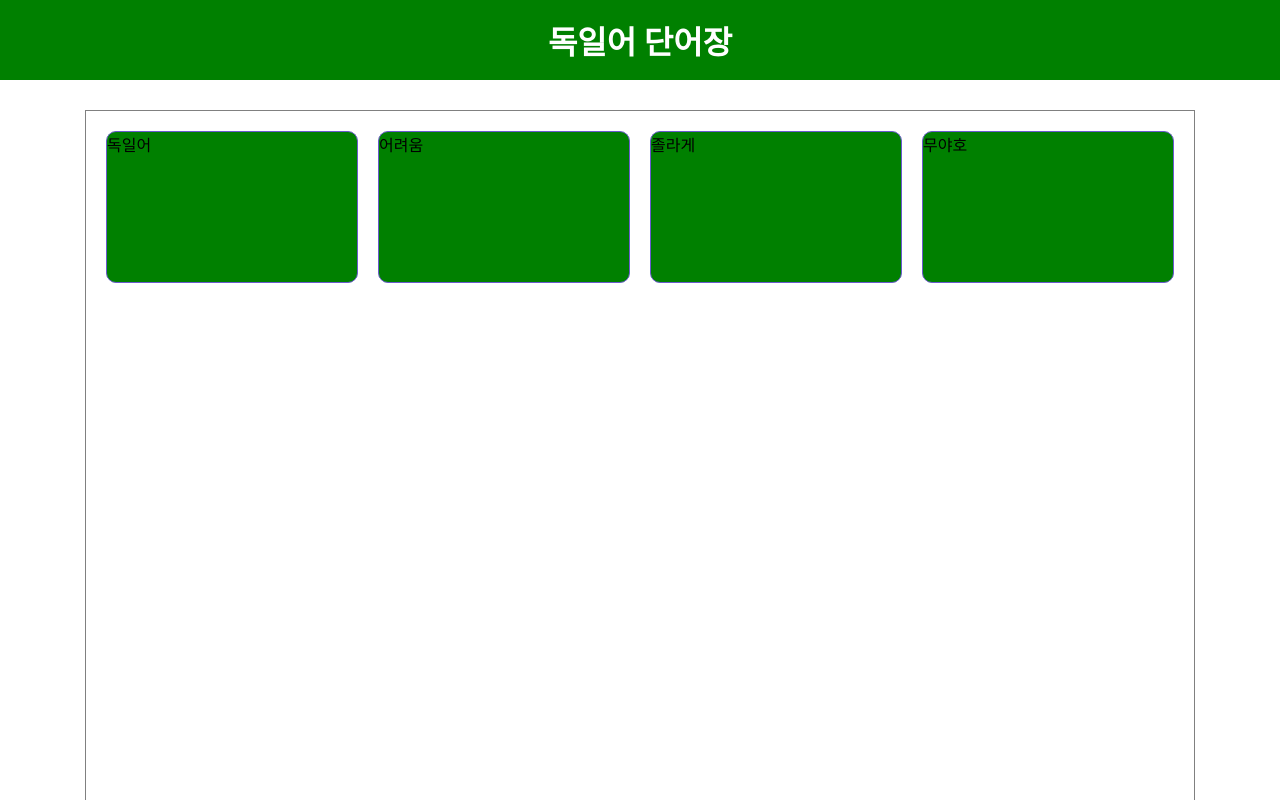
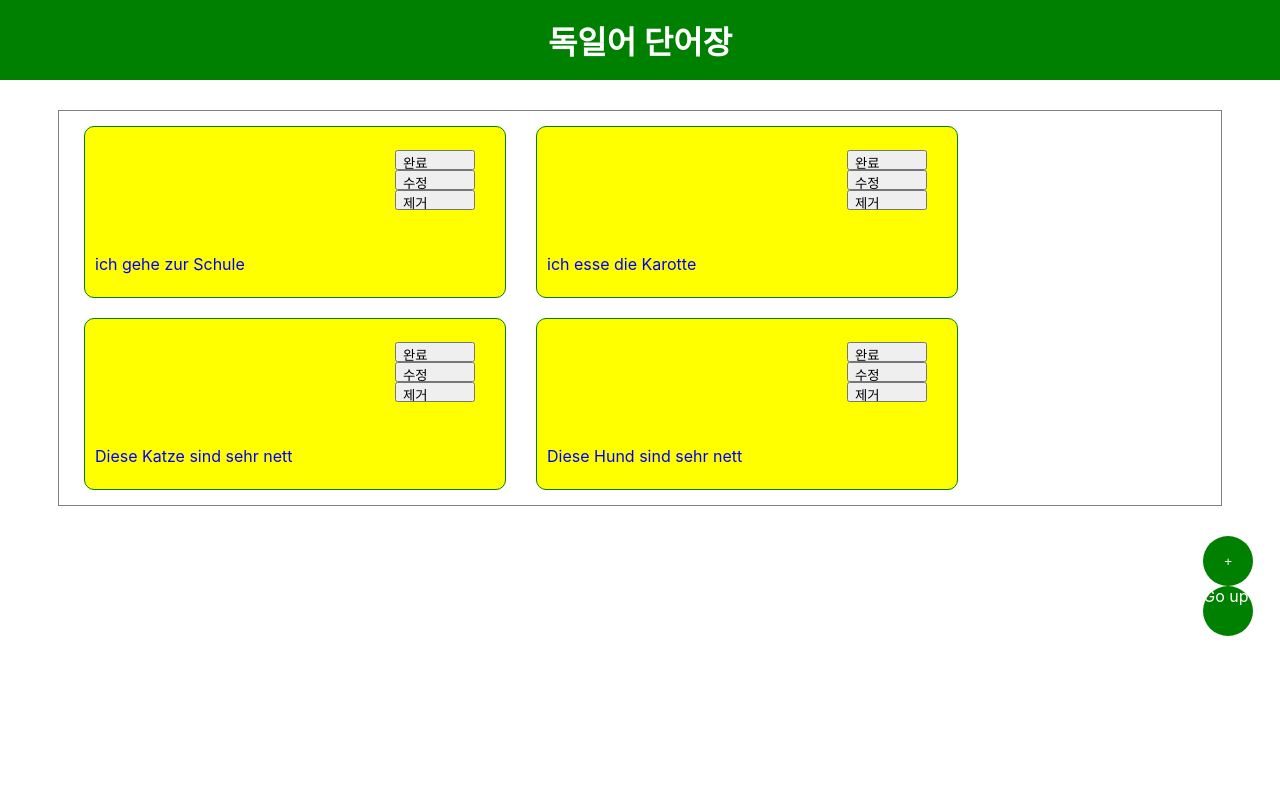
Before and after one commit to carrot31/4-11, a React (Create React App) app: page / in a window 1280 px wide. Shown: the top 800 px of the page. Built offline with nearby package versions, Linux system fonts and the light colour scheme.

Commit message:
제거까지 구현

```diff
--- a/src/Add.js
+++ b/src/Add.js
@@ -1,22 +1,32 @@
 import React from 'react';
 import styled from 'styled-components';
 import { useHistory } from 'react-router-dom';
+import { useDispatch,useSelector } from 'react-redux';
+import { createWord } from './redux/modules/word';
 
 const Add = () =>{
     const history = useHistory();
-    const text = React.useRef([]);
+    const dispatch = useDispatch();
+
+    const word_text = React.useRef(null);
+    const word_explain = React.useRef(null);
+    const word_example = React.useRef(null);
+
+    const word_list = useSelector((state) => state.word.list)
+    // console.log(word_list)
 
     return(
         <AddBox>
             <h3>단어 추가하기</h3>
-            단어<input type='text' ref={elem => (text.current[1] = elem)} onChange={()=> console.log(text.current.value)}/>
-            병음<input type='text' ref={elem => (text.current[2] = elem)} onChange={()=> console.log(text.current.value)}/>
-            의미<input type='text' ref={elem => (text.current[3] = elem)} onChange={()=> console.log(text.current.value)}/>
-            예문<input type='text' ref={elem => (text.current[4] = elem)} onChange={()=> console.log(text.current.value)}/>
-            해석<input type='text' ref={elem => (text.current[5] = elem)} onChange={()=> console.log(text.current.value)}/>
+            단어<input type='text' ref={word_text} />
+            설명<input type='text' ref={word_explain}/>
+            예시<input type='text' ref={word_example}/>
 
             <button onClick={()=>{
-                history.goBack();
+                dispatch(createWord(
+                    {word:word_text.current.value, explain:word_explain.current.value, example: word_example.current.value}
+                ));
+                history.push('/');
             }}>저장하기</button>
         </AddBox>
     )
@@ -36,7 +46,8 @@ const AddBox =styled.div`
         border-top: none;
         border-right: none;
         border-left: none;
-        margin-bottom: 20px;
+        margin-bottom: 10px;
+        padding:8px;
 
     }
     & button{
--- a/src/App.js
+++ b/src/App.js
@@ -3,6 +3,7 @@ import { Route, Switch } from 'react-router-dom'
 import Main from './Main';
 import Add from './Add';
 import Update from './Update';
+import NotFound from './NotFound';
 import styled from 'styled-components';
 
 function App() {
@@ -18,8 +19,11 @@ function App() {
         <Route path='/add'>
           <Add />
         </Route>
-        <Route path='/update'>
+        <Route path='/update/:index'>
           <Update />
+        </Route>
+        <Route>
+          <NotFound/>
         </Route>
       </Switch>
     </div>
--- a/src/Main.js
+++ b/src/Main.js
@@ -1,51 +1,122 @@
 import React from 'react';
 import styled from 'styled-components';
 import { useHistory } from 'react-router-dom';
-import { useSelector } from 'react-redux';
+import { useSelector, useDispatch } from 'react-redux';
+import { removeWord, updateWord } from './redux/modules/word';
+
+
 
 const Main = () => {
     const history = useHistory();
     const word_list = useSelector((state) => state.word.list)
-    // console.log(word_list)
+    const dispatch = useDispatch();
+    // console.log(...word_list)
 
 
     return (
         <>
             <WordListBox>
                 {word_list.map((a, i) => {
-                    <div>무야호</div>
-                    // console.log(a)
+                    console.log(i)
                     return (
-                        <Word key={i}>
-                            {a}
+                        <Word className='WordList' keys={i}>
+                                <DoneBtn
+                                completed = {a.completed}
+                                onClick={()=>{
+                                    dispatch(updateWord(i));
+                                  }}>완료</DoneBtn>
+                                <UpdateBtn onClick={() => {
+                                    history.push('/update/'+i)
+                                }}>수정</UpdateBtn>
+                                <RemoveBtn onClick={()=>{
+                                    dispatch(removeWord(i))
+                                }}>제거</RemoveBtn>
+
+                            <div>{a.word}</div>
+                            <div>{a.explain}</div>
+                            <Blue>{a.example}</Blue>
                         </Word>
                     );
                 })
                 }
             </WordListBox>
 
-            <button onClick={() => history.push('/add')}>추가하기</button>
+            <AddBtn onClick={() => history.push('/add')}>+</AddBtn>
+            <ScrollBtn onClick={()=> window.scrollTo({top:0, left:0, behavior:'smooth'})}>Go up</ScrollBtn>
         </>
     )
 }
 
 const WordListBox = styled.div`
-    width: 85%;
-    height: 1000px;
+    max-width: 90%;
+    height: 100%;
     margin: 30px auto;
     display: flex;
-
-    flex-direction: row row-cols-1 row-cols-md-3 g-4;
+    flex-wrap: wrap;
+    flex-direction: row;
+    /* justify-content: center; */
+    align-items: center;
     border: 1px solid gray;
-    padding: 10px;
+    padding: 5px;
 `;
 const Word = styled.div`
-    flex-wrap: wrap;
-    width: 35%;
+    display: flex;
+    flex-direction: column;
+    width: 400px;
     height: 150px;
-    border: 1px solid slateblue;
+    border: 1px solid green;
     border-radius: 10px;
+    margin: 10px 10px 10px 20px;
+    padding: 10px;
+    justify-content: center;
+    color: ${(props) => props.completed ? 'black' : 'yellow'};
+    background-color: ${(props) => props.completed? 'black':'yellow'};
+`;
+const ChangeBox = styled.div`
+    /* display: flex;
+    width: 100px;
+    background: red; */
+`;
+const DoneBtn = styled.button`
+    display: flex;
+    width:20%;
+    height:20px;
+    margin-left: 300px;
+`;
+const UpdateBtn = styled.button`
+    display: flex;
+    width:20%;
+    height:20px;
+    margin-left: 300px;
+`;
+const RemoveBtn = styled.button`
+    display: flex;
+    width:20%;
+    height:20px;
+    margin-left: 300px;
+
+`;
+const AddBtn = styled.button`
+    width: 50px;
+    height: 50px;
     background: green;
-    margin: 10px;
+    color: white;
+    border: none;
+    border-radius: 50%;
+    margin-left: 94%;
+
+`;
+
+const Blue = styled.div`
+    color: blue;
+`;
+const ScrollBtn = styled.div`
+    width: 50px;
+    height: 50px;
+    background: green;
+    color: white;
+    border: none;
+    border-radius: 50%;
+    margin-left: 94%;
 `;
 export default Main
--- /dev/null
+++ b/src/NotFound.js
@@ -0,0 +1,9 @@
+import React from 'react';
+
+const NotFound = () =>{
+    return(
+        <h1>잘못된 주소 입니다~~~</h1>
+    )
+}
+
+export default NotFound
--- a/src/Update.js
+++ b/src/Update.js
@@ -0,0 +1,67 @@
+import React from 'react';
+import styled from 'styled-components';
+import { useHistory,useParams } from 'react-router-dom';
+import { useDispatch,useSelector } from 'react-redux';
+// import { updateWord } from './redux/modules/word';
+
+const Add = () =>{
+    const history = useHistory();
+    const dispatch = useDispatch();
+    const params = useParams();
+    const word_index = params.index
+    // console.log(word_index)
+
+    const word_text = React.useRef(null);
+    const word_explain = React.useRef(null);
+    const word_ex = React.useRef(null);
+
+    const word_list = useSelector((state) => state.word.list)
+    console.log(word_list[word_index])
+
+
+
+    return(
+        <AddBox>
+            {/* <div>{word_list[word_index]}</div> */}
+            <h3>단어 수정하기</h3>
+            단어<input type='text' ref={word_text} name={word_list[word_index].word}/>
+            설명<input type='text' ref={word_explain} value={word_list[word_index].explain} />
+            예시<input type='text' ref={word_ex} value={word_list[word_index].example} />
+
+            <button onClick={()=>{
+                // dispatch(updateWord())
+                history.push('/');
+            }}>수정하기</button>
+        </AddBox>
+    )
+}
+
+const AddBox =styled.div`
+    width: 400px;
+    height: 500px;
+    margin: 30px auto;
+    display: flex;
+    flex-direction: column;
+    & h3{
+        text-align: center;
+    }
+    & input{
+        border-top: none;
+        border-right: none;
+        border-left: none;
+        margin-bottom: 20px;
+
+    }
+    & button{
+        width: 200px;
+        height: 40px;
+        margin: 10px auto;
+        background: green;
+        color: white;
+        border:none;
+    }
+    & button:hover{
+        box-shadow: 0px 0px 5px 0px gray;
+    }
+`;
+export default Add
--- a/src/redux/modules/word.js
+++ b/src/redux/modules/word.js
@@ -4,19 +4,27 @@ const UPDATE = 'word/UPDATE'; //수정하기
 const REMOVE = 'word/REMOVE'; //제거하기
 
 const initialState = {
-    list: ['독일어','어려움','졸라게','무야호']
-};
+    list: [
+        { word: 'Schule', explain: '학교', example: 'ich gehe zur Schule', completed: false },
+        { word: 'Karotte', explain: '당근', example: 'ich esse die Karotte', completed: false },
+        { word: 'Katze', explain: '고양이', example: 'Diese Katze sind sehr nett', completed: false },
+        { word: 'Hund', explain: '개', example: 'Diese Hund sind sehr nett', completed: false },
+    ]
+}
 
 // Action Creators //액션 객체 만들자(뭐를)
 export function createWord(word) {
+    console.log('추가해라!')
     return { type: CREATE, word }; //자바스크립트에서는 키와 벨류가 똑같다면 생략가능;;
 }
 
 export function updateWord(word_index) {
+    console.log('색변경해라!')
     return { type: UPDATE, word_index };
 }
 
 export function removeWord(word_index) {
+    console.log('제거해라!')
     return { type: REMOVE, word_index };
 }
 
@@ -26,10 +34,30 @@ export function removeWord(word_index) {
 //: 실제로 파라미터에 아무 값이 없을 경우에 펑션을 주게되면 오류발생 => 기본값을 주자
 export default function reducer(state = initialState, action = {}) {
     switch (action.type) {
-      case 'word/CREATE':{
-        //   const new_word_list = [...state.list]
-          console.log('생성완료!')
-          return state
+        case 'word/CREATE': {
+            const new_word_list = [...state.list, action.word]
+            console.log('추가완료');
+            return { list: new_word_list }
+        }
+        case 'word/UPDATE':{
+            // console.log(state, action)
+            const new_word_list = state.list.map((a, i) => {
+              if(parseInt(action.word_index) === i){
+                return {...a, completed: true};
+              }else{
+                return a;
+              }
+            })
+            console.log('색변경완료!')
+            return {list: new_word_list}
+          }
+
+        case 'word/REMOVE': {
+            const new_word_list = state.list.filter((a, i) => {
+                return parseInt(action.word_index) !== i;        //action에 들어올 값이
+            })
+            console.log('제거완료!!')
+            return { list: new_word_list }
         }
 
         default: return state;
```
Lines whose indentation alone changed are shown as unchanged.
